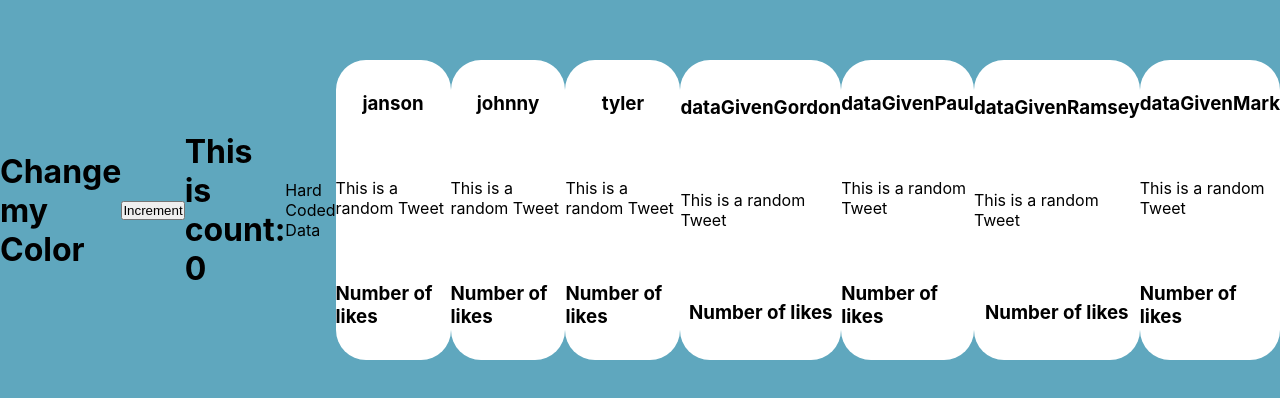
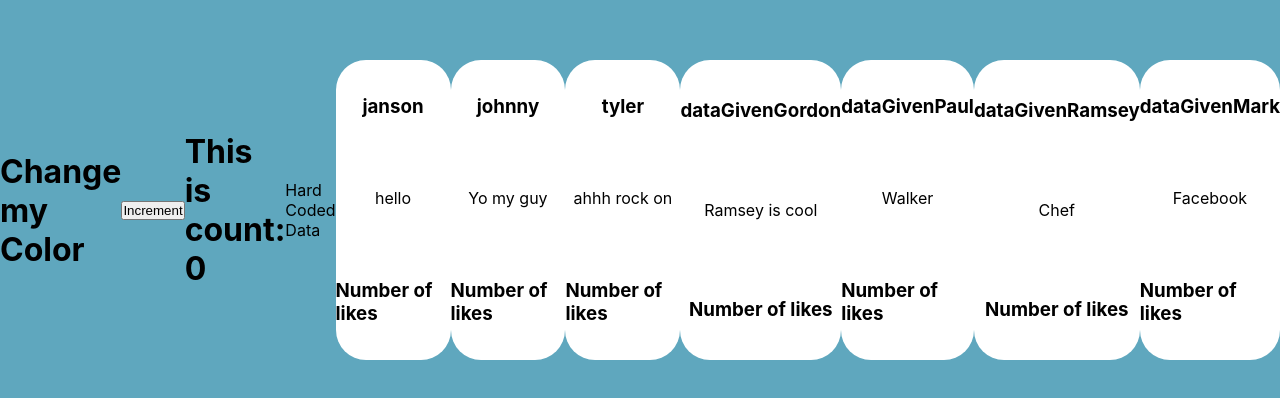
Before and after one commit to jansonchiu/learning-javascript, a React (Create React App) app in the folder learningReact/projectreact/: page / in a window 1280 px wide. Shown: the part 190-588 px from the top of the page. Built offline with nearby package versions, Linux system fonts and the light colour scheme.

Commit message:
add comments to tweet.js

```diff
--- a/learningReact/projectreact/src/Tweet.js
+++ b/learningReact/projectreact/src/Tweet.js
@@ -1,10 +1,12 @@
 import React from 'react';
 import './App.css';
+
+// Props are paramenters that are passed into the component
 function Tweet(props) {
   return (
     <div className="tweet">
       <h3>{props.name}</h3>
-      <p>This is a random Tweet</p>
+      <p>{props.message}</p>
       <h3>Number of likes</h3>
     </div>
   );
```
